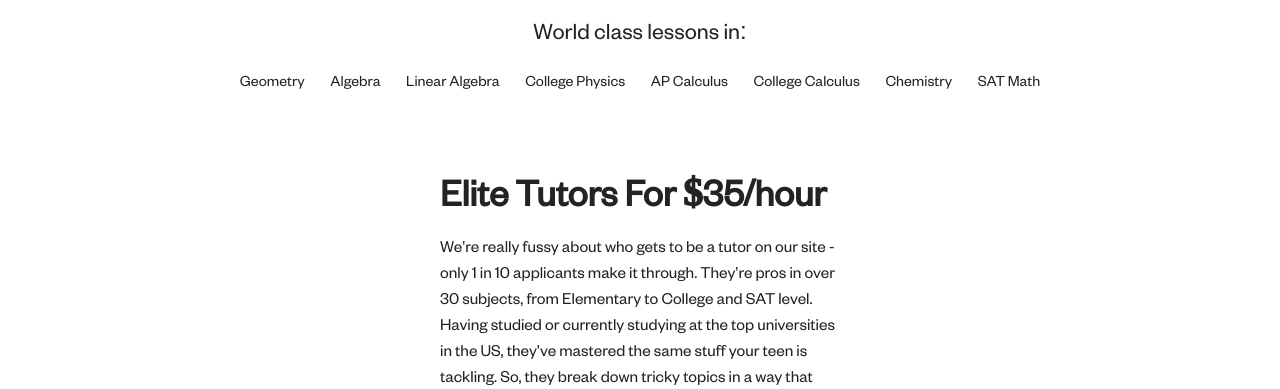
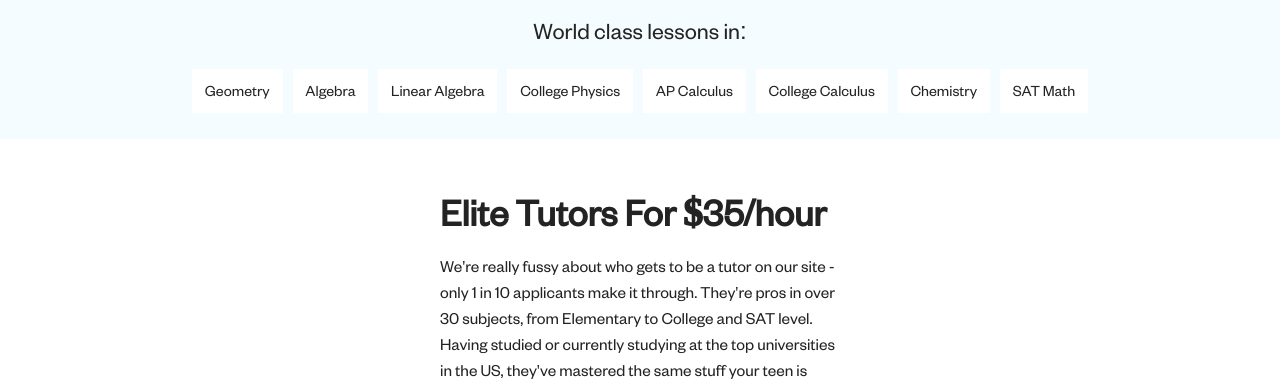
Before and after one commit to joshuazhou08/CalTutors, a website built with webpack: page src/index.html in a window 1280 px wide. Shown: the part 707-1096 px from the top of the page. Built offline with nearby package versions, Linux system fonts and the light colour scheme.

Commit message:
Minor Color Changes

```diff
--- a/src/Styling/style.css
+++ b/src/Styling/style.css
@@ -1,6 +1,7 @@
 *{
   max-width: 100vw;
 }
+
 
 .centered{
   display: flex;
@@ -76,3 +77,14 @@ ul{
   padding: 12px 50px;
   font-size: 20px;
 }
+
+#subjects {
+  width: 100vw;
+  padding: 10px 0;
+  gap: 10px;
+  justify-content: center;
+}
+
+#subjects > li {
+  background-color: white;
+}
--- a/src/index.html
+++ b/src/index.html
@@ -28,10 +28,10 @@
     <main class="centered">
         <section id="hero">
         </section>
-        <section  class="centered">
+        <section  class="centered" style="background-color: rgb(244, 252, 255);">
             <h1 style="font-size: 52px; text-align: center;">Recommended By The World's Leading Professors</h1>
             <h2>World class lessons in:</h2>
-            <ul>
+            <ul id = "subjects">
                 <li>Geometry</li>
                 <li>Algebra</li>
                 <li>Linear Algebra</li>
```
